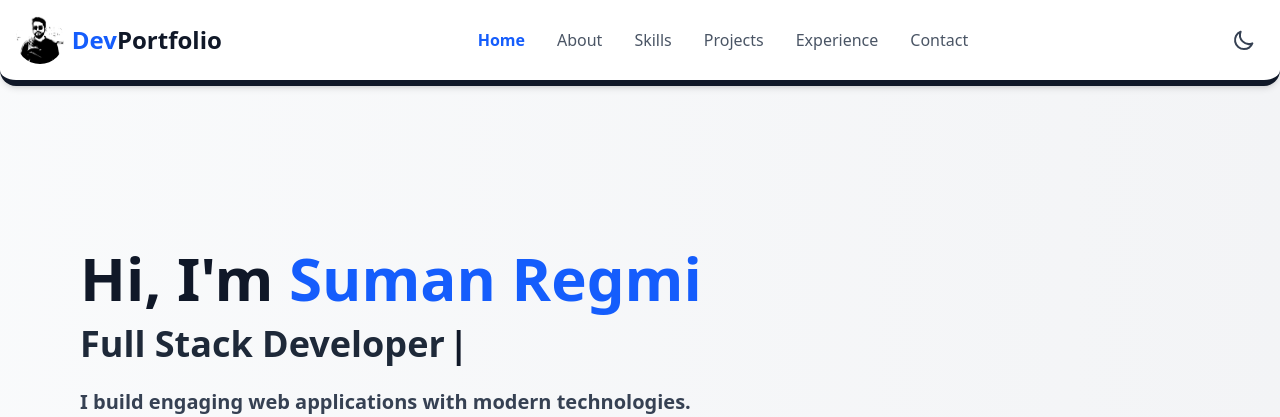
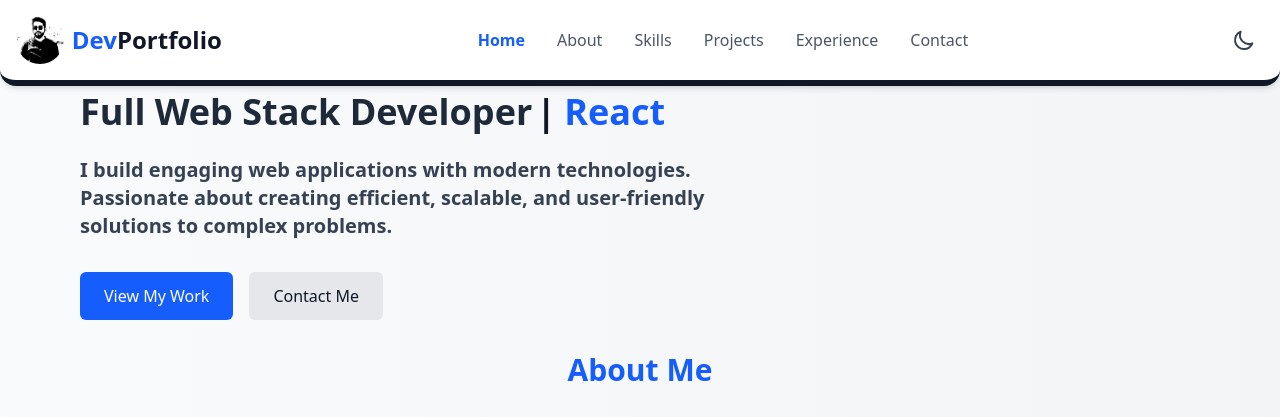
Before and after one commit to SumaniqueCode/SumaniqueCode, a React (Vite) app: page / in a window 1280 px wide. Shown: the top 417 px of the page. Built offline with nearby package versions, Linux system fonts and the light colour scheme.

Commit message:
Added tech typer

```diff
--- a/src/portfolio/landing/components/Hero.tsx
+++ b/src/portfolio/landing/components/Hero.tsx
@@ -1,18 +1,56 @@
+import { useEffect, useState } from "react";
+
 interface heroProps {
     darkMode: boolean,
     setActiveSection: (sectionId: string) => void
 }
 
 const Hero = ({ darkMode, setActiveSection }: heroProps) => {
+    const techs = ['Laravel', 'React', 'Django']
+    const [displayText, setDisplayText] = useState("");
+    const [techIndex, setTechIndex] = useState(0);
+    const [isTyping, setIsTyping] = useState(true);
+
+    useEffect(() => {
+        let timer = undefined;
+
+        if (isTyping) {
+            // Typing phase
+            if (displayText.length < techs[techIndex].length) {
+                timer = setTimeout(() => {
+                    setDisplayText(techs[techIndex].substring(0, displayText.length + 1));
+                }, 200);
+            } else {
+                // Pause before starting to erase
+                timer = setTimeout(() => {
+                    setIsTyping(false);
+                }, 1500);
+            }
+        } else {
+            // Erasing phase
+            if (displayText.length > 0) {
+                timer = setTimeout(() => {
+                    setDisplayText(displayText.substring(0, displayText.length - 1));
+                }, 75);
+            } else {
+                // Move to next tech when erased
+                setTechIndex((prevIndex) => (prevIndex + 1) % techs.length);
+                setIsTyping(true);
+            }
+        }
+
+        return () => clearTimeout(timer);
+    }, [displayText, isTyping, techIndex, techs]);
     return (
-        <section id="home" className="min-h-screen flex flex-col justify-center py-4 duration-500">
+        <section id="home" className="flex flex-col justify-center py-4 duration-500">
             <div className="max-w-4xl">
                 <h1 className="text-4xl md:text-6xl font-bold mb-4">
                     Hi, I'm <span className={`${darkMode ? 'text-blue-400' : 'text-blue-600'}`}>Suman Regmi</span>
                 </h1>
                 <h2 className="text-2xl md:text-4xl font-semibold mb-6">
-                    <span className={`${darkMode ? 'text-gray-300' : 'text-gray-800'}`}>Full Stack Developer</span>
+                    <span className={`${darkMode ? 'text-gray-300' : 'text-gray-800'}`}>Full Web Stack Developer</span>
                     <span className="inline-block animate-blink ml-1">|</span>
+                    <span className="text-blue-600 ml-2">{displayText}</span>
                 </h2>
                 <p className={`${darkMode ? 'text-white' : 'text-gray-700'} font-semibold text-lg md:text-xl mb-8 max-w-2xl`}>
                     I build engaging web applications with modern technologies. Passionate about creating
```
